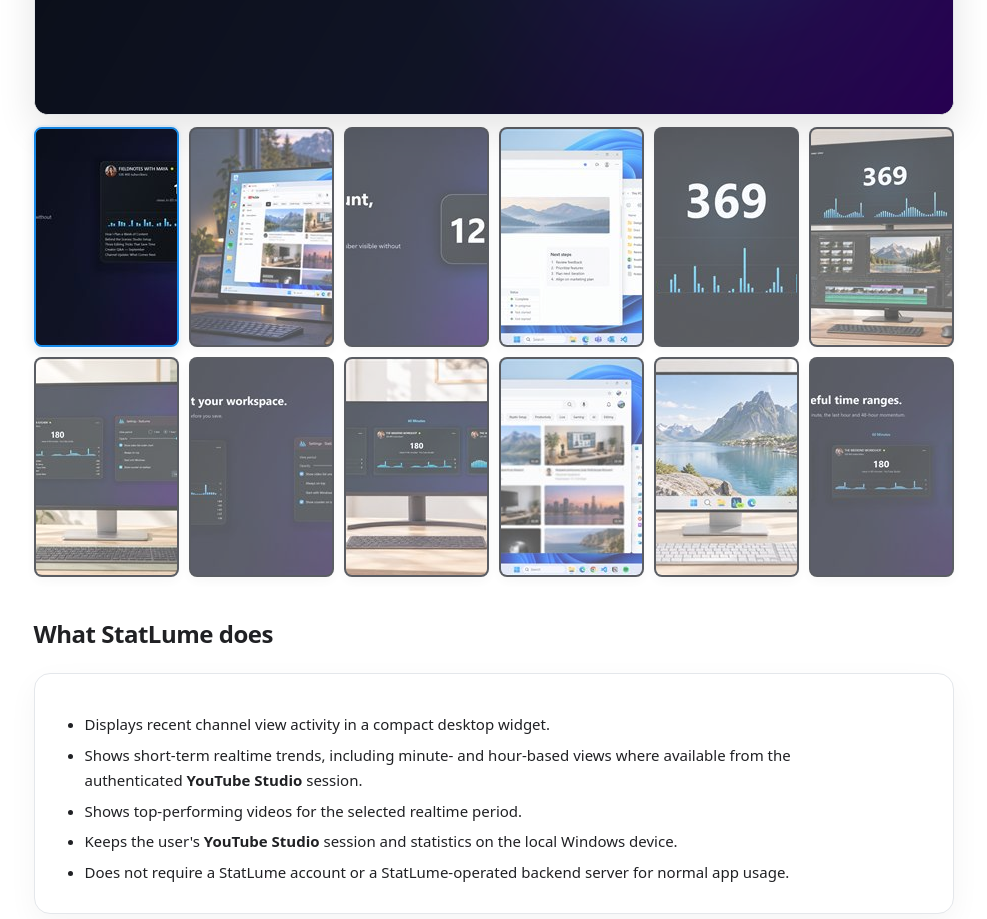
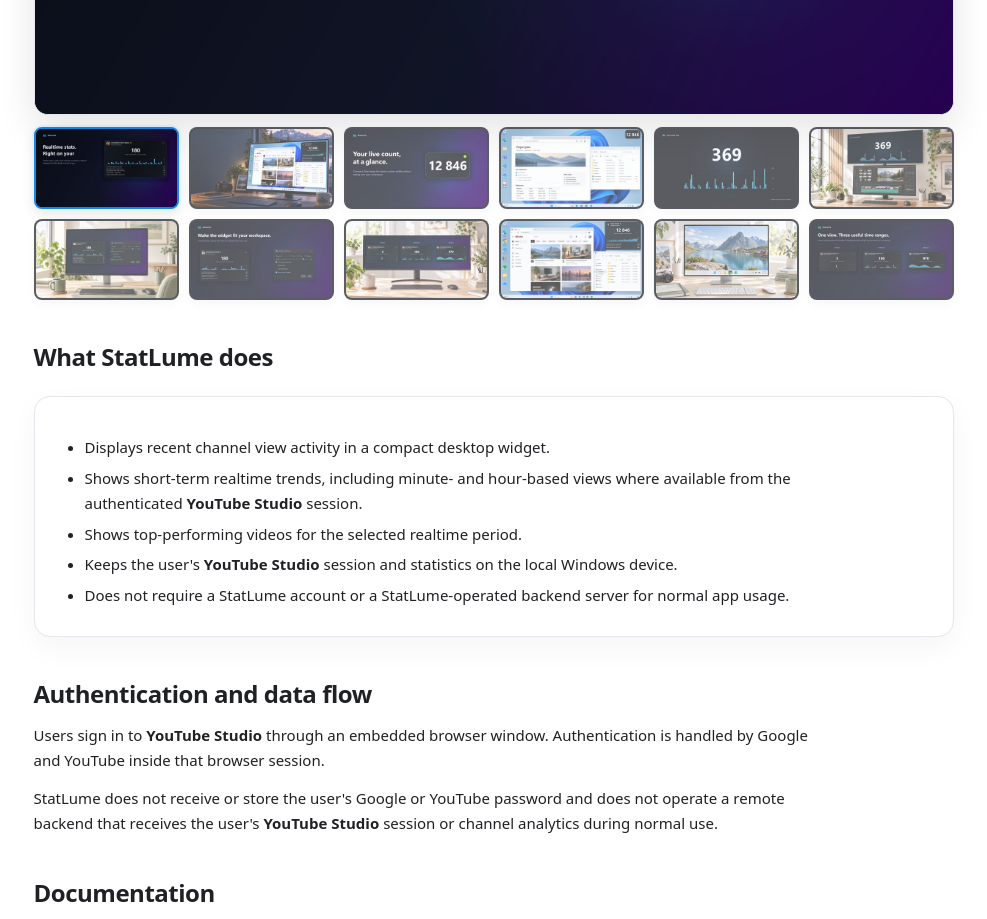
Before and after one commit to StatLume/statlume.github.io, a plain HTML site: page index.html in a window 1280 px wide. Shown: the part 780-1699 px from the top of the page, without its empty margins (139-1126 px from the left). Drawn offline with Linux system fonts and the light colour scheme.

Commit message:
Fix screenshot thumbnails to landscape ratio

```diff
--- a/assets/site.css
+++ b/assets/site.css
@@ -59,10 +59,10 @@
 .carousel-arrow:focus-visible{outline:2px solid rgba(255,255,255,.82);outline-offset:3px}
 .carousel-prev{left:14px}.carousel-next{right:14px}
 .carousel-thumbs{display:grid!important;grid-template-columns:repeat(6,minmax(0,1fr))!important;gap:10px;margin-top:12px;width:100%}
-.screenshot-thumb{display:block;width:100%;margin:0;padding:0;border:2px solid transparent;border-radius:8px;overflow:hidden;background:#0d111a;box-shadow:0 4px 12px rgba(0,0,0,.06);cursor:pointer;line-height:0;opacity:.68;transition:opacity .15s ease,transform .15s ease,border-color .15s ease,box-shadow .15s ease}
+.screenshot-thumb{display:block;width:100%;aspect-ratio:16/9;margin:0;padding:0;border:2px solid transparent;border-radius:8px;overflow:hidden;background:#0d111a;box-shadow:0 4px 12px rgba(0,0,0,.06);cursor:pointer;line-height:0;opacity:.68;transition:opacity .15s ease,transform .15s ease,border-color .15s ease,box-shadow .15s ease}
 .screenshot-thumb:hover{background:#0d111a;opacity:1;transform:translateY(-1px)}
 .screenshot-thumb.active{opacity:1;border-color:var(--blue);box-shadow:0 0 0 2px var(--blue-soft),0 5px 14px rgba(0,0,0,.1)}
-.screenshot-thumb img{display:block;width:100%;aspect-ratio:16/9;object-fit:cover}
+.screenshot-thumb img{display:block;width:100%;height:100%;object-fit:cover}
 .lightbox{position:fixed;inset:0;z-index:1000;display:flex;align-items:center;justify-content:center;padding:32px;background:rgba(5,8,14,.9);opacity:0;visibility:hidden;transition:opacity .15s ease,visibility .15s ease;cursor:zoom-out}
 .lightbox.open{opacity:1;visibility:visible}
 .lightbox img{display:block;max-width:min(96vw,1600px);max-height:90vh;width:auto;height:auto;border-radius:10px;box-shadow:0 24px 70px rgba(0,0,0,.45);cursor:default}
--- a/index.html
+++ b/index.html
@@ -6,7 +6,7 @@
   <title>StatLume</title>
   <meta name="description" content="Realtime YouTube Studio stats on your Windows desktop.">
   <link rel="icon" href="/assets/statlume-logo.svg" type="image/svg+xml">
-  <link rel="stylesheet" href="/assets/site.css?v=20260927-3">
+  <link rel="stylesheet" href="/assets/site.css?v=20260927-4">
 </head>
 <body>
 <div class="page">
```
